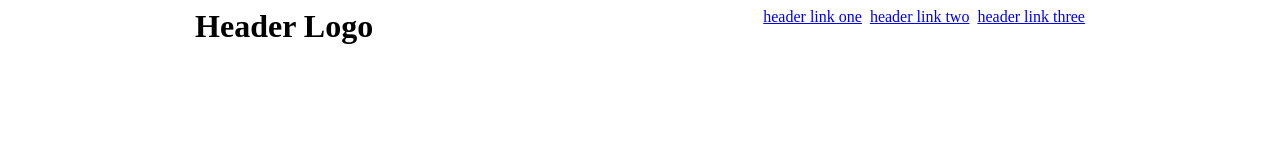
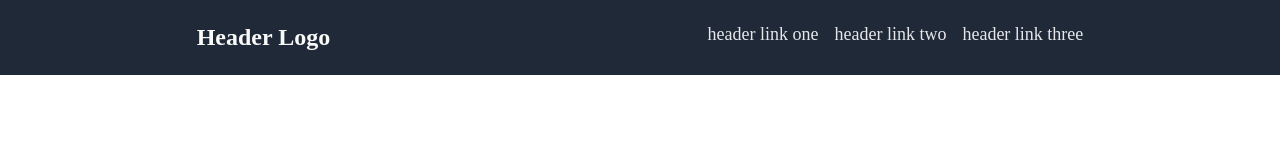
Before and after one commit to joshbrin2000/LandingPage, a plain HTML site: page index.html in a window 1280 px wide. Drawn offline with Linux system fonts and the light colour scheme.

Commit message:
finished header layout

```diff
--- a/style.css
+++ b/style.css
@@ -9,18 +9,29 @@ body{
     justify-content: space-around;
     align-items: flex-start;
     margin: 0;
-    padding: 0
+    padding: 8px;
+    background-color: #1F2937;
 }
 
 .left, .right{
     display: flex;
-    align-items: flex-start;
-    padding: 0;
+    padding: 8px;
     margin: 8px;
-    gap: 8px
+}
+
+.right{
+    gap: 16px;
 }
 
 h1{
     padding: 0;
-    margin: 0
+    margin: 0;
+    font-size: 24px;
+    color: #F9FAF8;
 }
+
+a{
+    text-decoration: none;
+    font-size: 18px;
+    color: #E5E7EB;
+}
```
